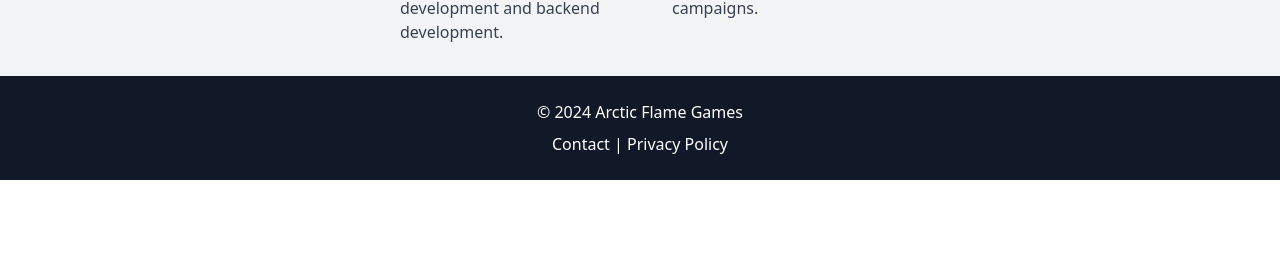
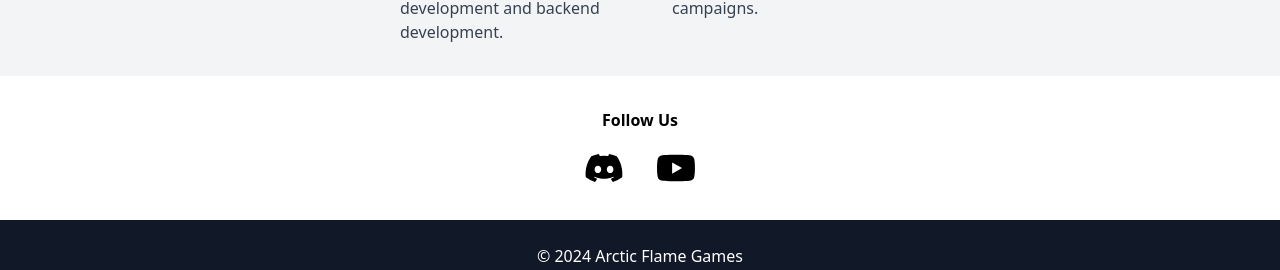
Before and after one commit to ArcticFlameGames/PublicCompanyWebsite, a React (Create React App) app: page / in a window 1280 px wide. Shown: the part 1939-2209 px from the top of the page. Before the commit the page ends 2119 px from the top, so only its background shows below. Built offline with nearby package versions, Linux system fonts and the light colour scheme.

Commit message:
added socials

```diff
--- a/package.json
+++ b/package.json
@@ -11,6 +11,7 @@
     "postcss-cli": "^11.0.0",
     "react": "^18.3.1",
     "react-dom": "^18.3.1",
+    "react-icons": "^5.3.0",
     "react-router-dom": "^6.26.2",
     "react-scripts": "5.0.1",
     "tailwindcss": "^3.4.10",
--- a/src/App.tsx
+++ b/src/App.tsx
@@ -6,6 +6,7 @@
 import FoundersSection from './components/FounderSection.tsx';
 import Footer from './components/Footer.tsx';
 import AccountDeletion from './pages/AccountDeletion.tsx';
+import SocialMediaSection from './components/SocialMediaSection.tsx';
 
 const foundersData = [
   {
@@ -50,6 +51,9 @@
       <div className="bg-gray-100" id="founders">
         <FoundersSection founders={foundersData} />
       </div>
+      <div id="socials">
+        <SocialMediaSection />
+      </div>
       <Footer />
     </div>
   );
--- /dev/null
+++ b/src/components/SocialMediaSection.tsx
@@ -0,0 +1,20 @@
+import React from 'react';
+import { FaDiscord, FaYoutube } from 'react-icons/fa';
+
+const SocialMediaSection: React.FC = () => {
+  return (
+    <section className="py-8 bg-gray-800">
+      <h2 className="text-3xl font-bold text-center mb-4">Follow Us</h2>
+      <div className="flex justify-center space-x-8">
+        <a href="https://discord.gg/k44Sfuaxxr" target="_blank" rel="noopener noreferrer" className="hover:text-gray-400">
+          <FaDiscord size={40} />
+        </a>
+        <a href="https://youtube.com/@arctic-flame-games?si=nMmQGsdKhYDB7Qax" target="_blank" rel="noopener noreferrer" className="hover:text-gray-400">
+          <FaYoutube size={40} />
+        </a>
+      </div>
+    </section>
+  );
+};
+
+export default SocialMediaSection;
```
